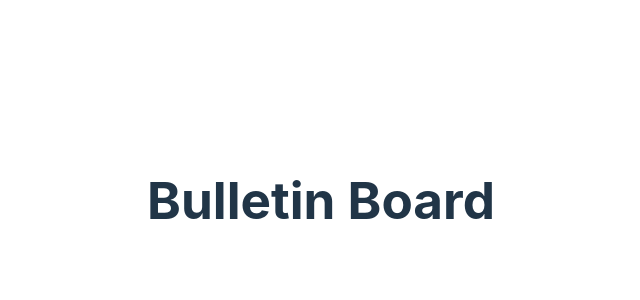
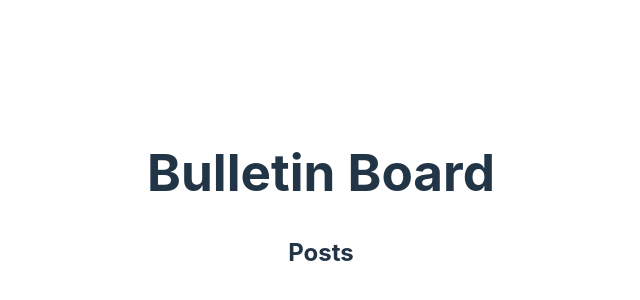
Before and after one commit to erikajdavid/reduxBulletinBoard, a React (Vite) app: page / in a window 1280 px wide. Shown: the part 200-500 px from the top of the page, without its empty margins (319-959 px from the left). Built offline with nearby package versions, Linux system fonts and the light colour scheme.

Commit message:
created and imported PostsList component, updated files from .js to .jsx

```diff
--- a/src/App.jsx
+++ b/src/App.jsx
@@ -1,10 +1,12 @@
 import './App.css'
+import PostsList from './features/posts/PostsList'
 
 function App() {
 
   return (
     <main>
       <h1>Bulletin Board</h1>
+      <PostsList />
     </main>
   )
 }
--- /dev/null
+++ b/src/features/posts/PostsList.jsx
@@ -0,0 +1,24 @@
+import { useSelector } from "react-redux";
+//useSelector will get the global state
+import { selectAllPosts } from "./postSlice";
+
+const PostsList = () => {
+
+    const posts = useSelector(selectAllPosts)
+
+    const renderedPosts = posts.map(post => {
+        <article key={post.id}>
+            <h3>{post.title}</h3>
+            <p>{post.content.substring(0, 100)}</p>
+        </article>
+    })
+
+    return (
+        <section>
+            <h2>Posts</h2>
+            {renderedPosts}
+        </section>
+    )
+}
+
+export default PostsList;
--- a/src/features/posts/postSlice.js
+++ b/src/features/posts/postSlice.jsx
@@ -23,4 +23,6 @@
     reducers: {}
 })
 
+export const selectAllPosts = (state) => state.posts
+
 export default postsSlice.reducer
```
Also changed, not shown: src/app/store.jsx (renamed from src/app/store.js).
